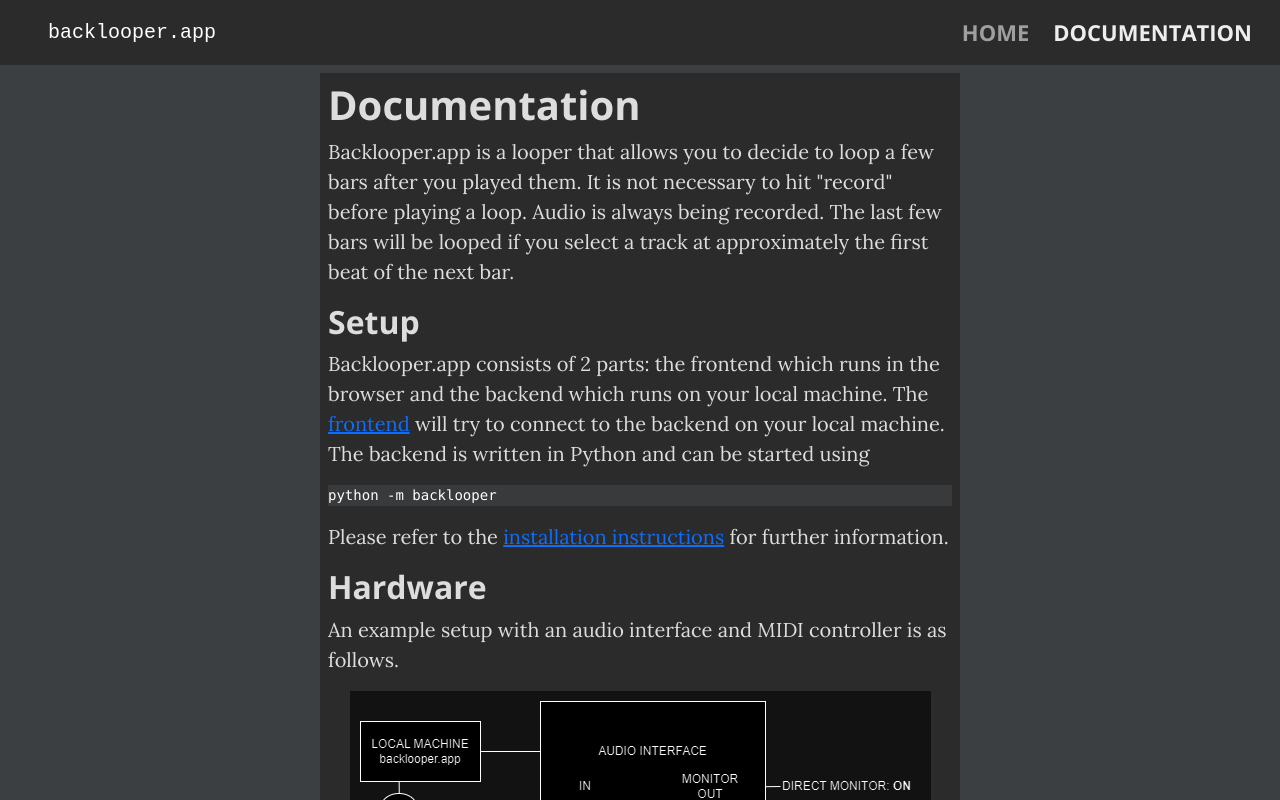
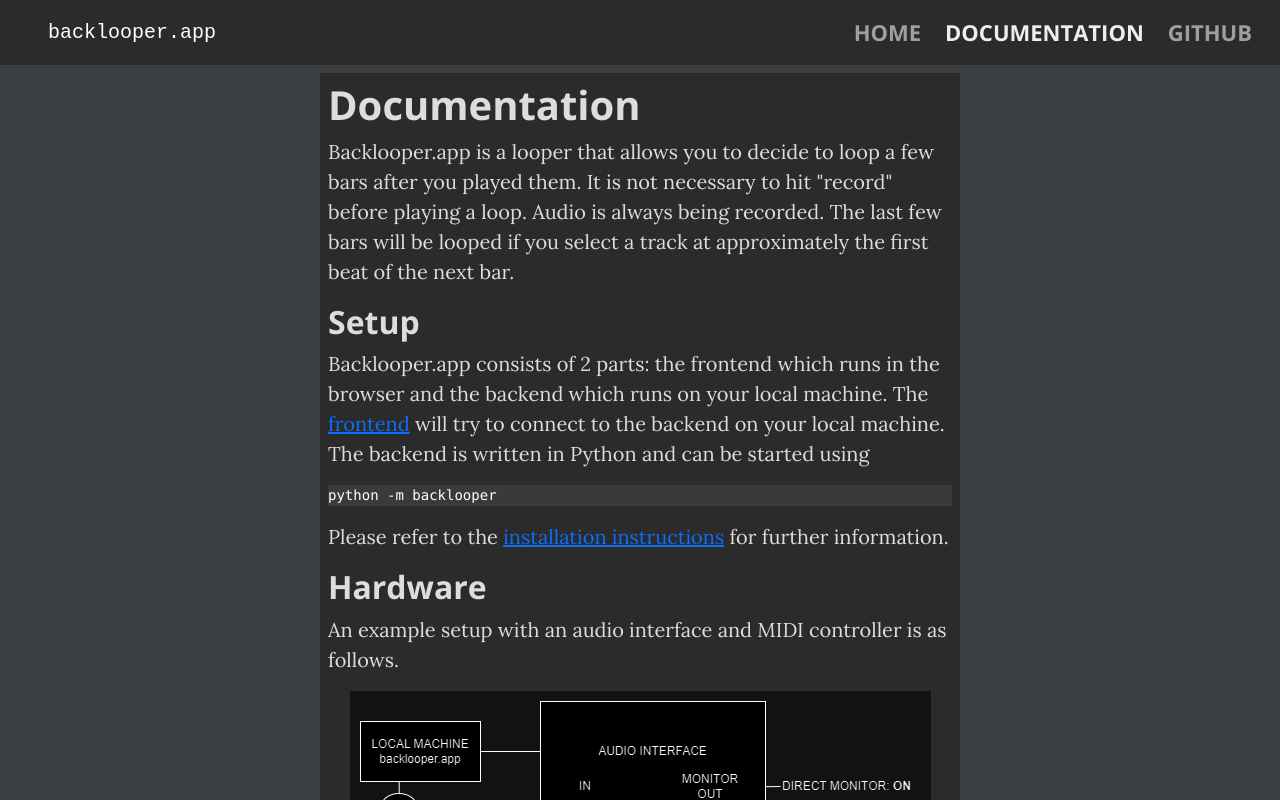
Before and after one commit to spmvg/backlooper_frontend, a Vue app: page /docs/general in a window 1280 px wide. Shown: the top 800 px of the page. Built offline with nearby package versions, Linux system fonts and the light colour scheme.

Commit message:
Link to github page. Adaptive width for docs.

```diff
--- a/src/components/Documentation.vue
+++ b/src/components/Documentation.vue
@@ -1,6 +1,6 @@
 <template>
   <div class="row">
-    <div class="col-6 mx-auto p-2 m-2 md">
+    <div class="col-11 col-md-8 col-lg-6 mx-auto p-2 m-2 md">
       <span v-html="post"></span>
     </div>
   </div>
--- a/src/components/NavBar.vue
+++ b/src/components/NavBar.vue
@@ -22,6 +22,14 @@
                           >
                 DOCUMENTATION
               </RouterLink>
+            </li>
+            <li class="nav-item">
+              <a href="https://github.com/spmvg/backlooper_backend"
+                 class="mx-1
+                 nav-link"
+                 >
+                GITHUB
+              </a>
             </li>
           </ul>
         </div>
```
